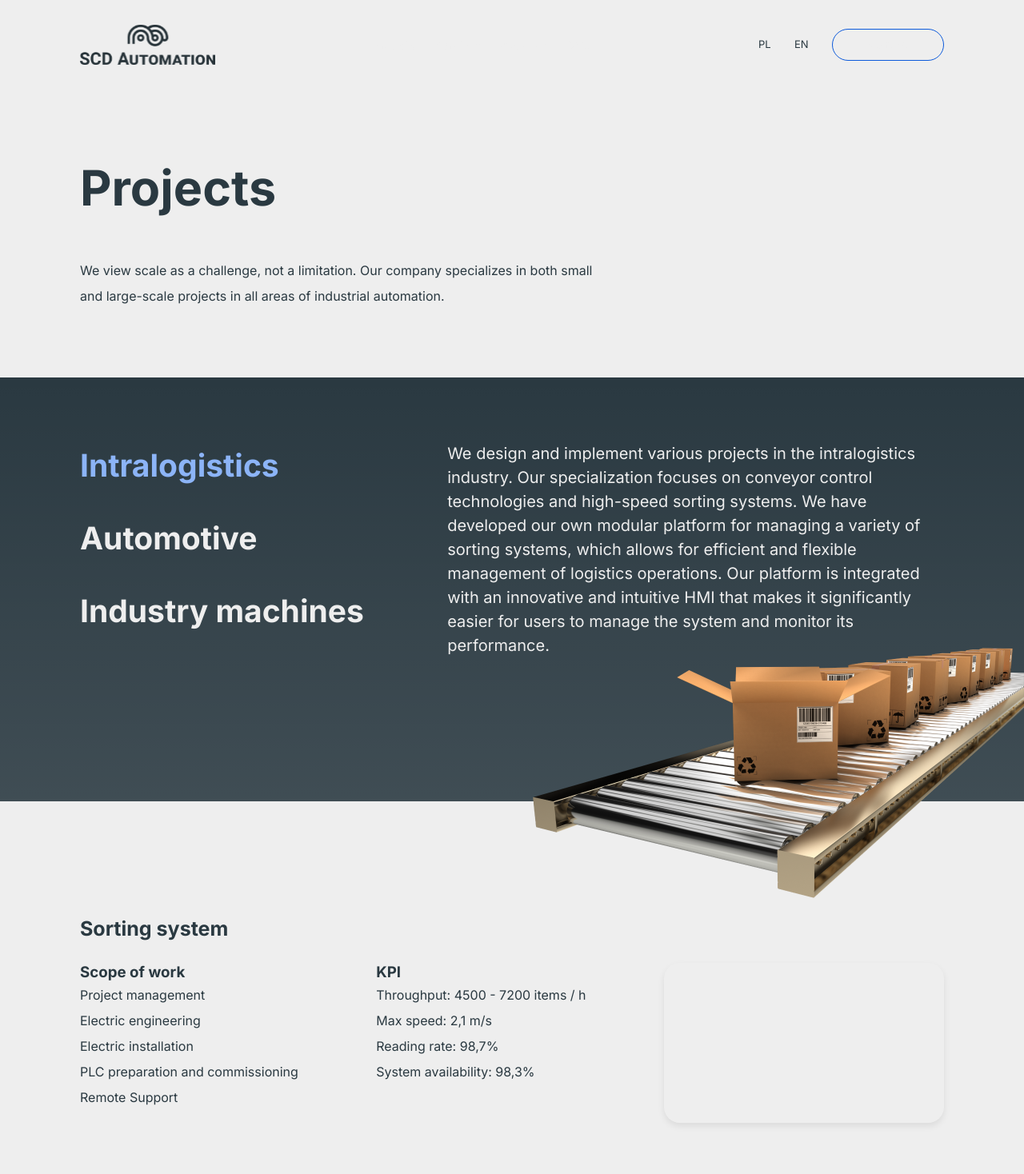
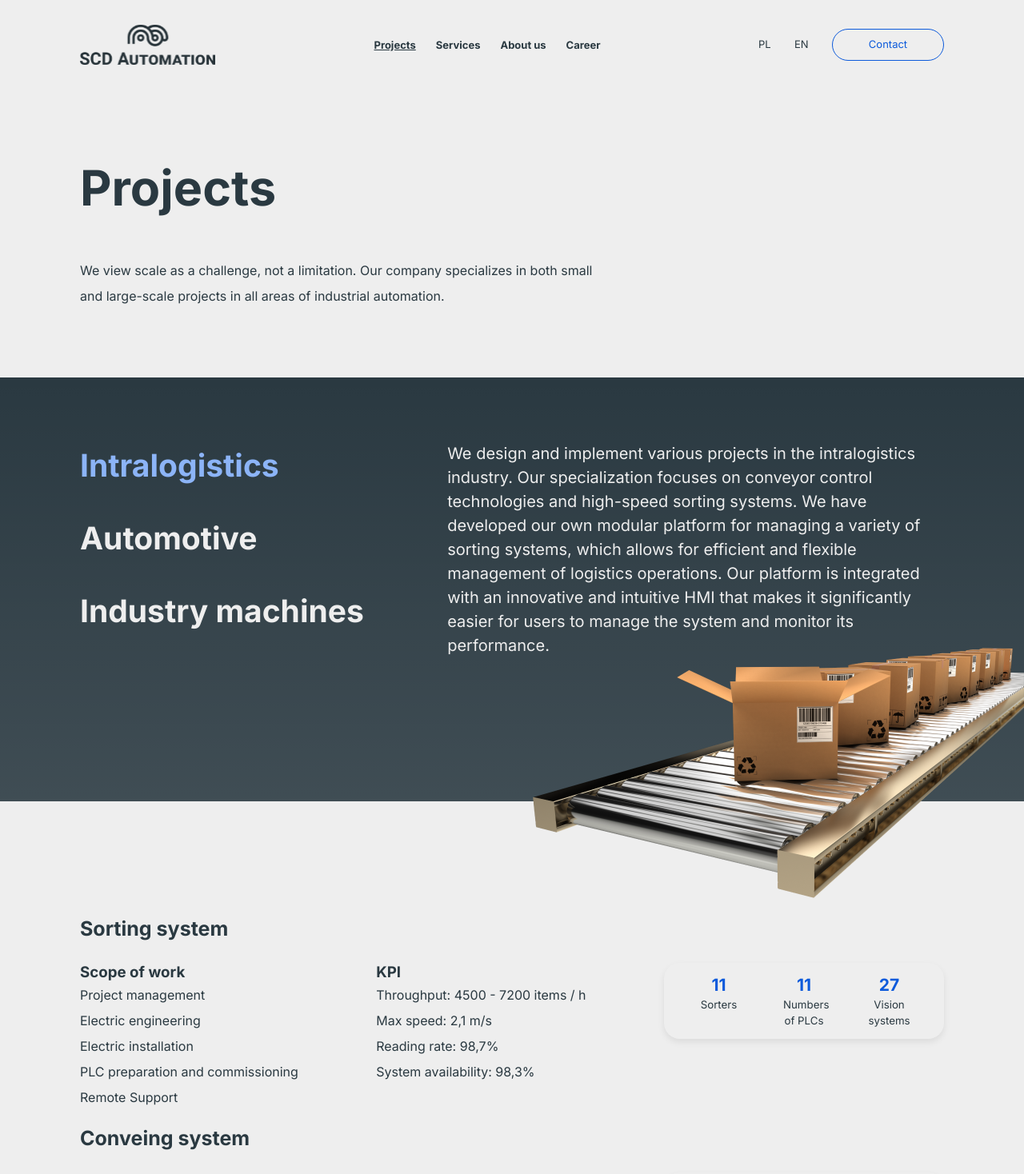
Before and after one commit to LisowskiJakub/scd-react, a React (Vite) app: page /Projects in a window 1280 px wide. Shown: the top 1468 px of the page at 80% size. Built offline with nearby package versions, Linux system fonts and the light colour scheme.

Commit message:
ADD: ProjectStats

```diff
--- a/src/components/AboutUs/Philosophy/Philosophy.jsx
+++ b/src/components/AboutUs/Philosophy/Philosophy.jsx
@@ -1,6 +1,6 @@
 import { Trans } from 'react-i18next'
 import css from "./Philosophy.module.css"
-import picture from "/hand.png"
+import picture from "/src/assets/img/hand.png"
 
 
 const PhilosophyItem = ({ transKey }) => (
--- a/src/components/OurServices/OurServicesItem.module.css
+++ b/src/components/OurServices/OurServicesItem.module.css
@@ -21,7 +21,7 @@
 }
 
 .title {
-    margin-top: 0px;
+    margin: 8px 0 16px;
 }
 
 .description {
--- a/src/components/ProjectsInfo/ProjectsInfo.jsx
+++ b/src/components/ProjectsInfo/ProjectsInfo.jsx
@@ -6,8 +6,8 @@ import { Intralogistics } from './Intralogistics/Intralogistics';
 import { Automotive } from './Automotive/Automotive';
 import { IndustryMachines } from './IndustryMachines/IndustryMachines';
 import { Stats } from './Stats/Stats';
-import jsonData from '../../locales/en/translation.json'
-const { projectsInfo } = jsonData
+
+
 
 export const ProjectsInfo = () => {
     const [page, setPage] = useState(Intralogistics)
@@ -47,7 +47,7 @@ export const ProjectsInfo = () => {
             </section >
             <section className={css.statSection}>
                 <div className={css.statWrapper}>
-                    <Stats stats={""} langKey={"projecstStats." + activePage + "." + activePage} />
+                    <Stats langKey={activePage} />
 
                 </div>
             </section>
--- a/src/components/ProjectsInfo/Stats/Stats.jsx
+++ b/src/components/ProjectsInfo/Stats/Stats.jsx
@@ -1,51 +1,77 @@
 import { Trans } from "react-i18next"
 import css from './Stats.module.css'
+import Data from '../../../locales/en/translation.json'
 
-
-
-
-
-const StatItem = ({ numbers, description }) => (
+const StatItem = ({ id, langKey, numb }) => (
 
     <div className={css.item}>
-        <p className={css.number}></p>
-        <p className={css.description}></p>
+        <p className={css.itemNumber}><Trans i18nKey={`projectsStats.${langKey}.${numb}.stats.${id}.number`}></Trans></p>
+        <p className={css.itemDescription}><Trans i18nKey={`projectsStats.${langKey}.${numb}.stats.${id}.description`}></Trans></p>
     </div>
+)
+const transformData = (inputData) => {
+    const transformedData = {};
 
-)
+    for (const category in inputData) {
+        if (inputData.hasOwnProperty(category)) {
+            transformedData[category] = Object.keys(inputData[category]).map(subcategory => {
+                return inputData[category][subcategory];
+            });
+        }
+    }
 
+    return transformedData;
+}
 
+function filterObjectByKey(obj, keyToFilter) {
+    if (typeof obj !== 'object' || obj === null) {
+        return {};
+    }
+    const filteredObject = {};
+    for (let key in obj) {
+        if (key === keyToFilter) {
+            filteredObject[key] = obj[key];
+        }
+    }
+    return filteredObject;
+}
 
-export const Stats = ({ stats, langKey }) => (
+export const Stats = ({ langKey }) => {
+    const projects = transformData(Data.projectsStats)
+    const project = (Object.values(filterObjectByKey(projects, langKey)))
+    console.log(project)
+    const arr = project[0]
+    return (
         <div className={css.stat}>
-
-        <h2 className={css.title}><Trans i18nKey={langKey + ".title"}></Trans></ h2>
+            <>
+                {arr.map((el) => (
+                    <>
+                        {console.log(el.id)}
+                        <h2 className={css.title}><Trans i18nKey={`projectsStats.${langKey}.${el.id}.title`}></Trans></ h2>
                         <div className={css.wrapper}>
-
                             <div className={css.scope}>
-                <h3><Trans i18nKey="projecstStats.scope"></Trans></h3>
+                                <h3><Trans i18nKey="scope"></Trans></h3>
                                 <p className={css.description}>
-                    <Trans i18nKey={langKey + ".scopeDescription"}></Trans>
+                                    <Trans i18nKey={`projectsStats.${langKey}.${el.id}.scopeDescription`}></Trans>
                                 </p>
                             </div>
-
                             <div className={css.kpi}>
-                <h3><Trans i18nKey="projecstStats.kpi"></Trans></h3>
+                                <h3><Trans i18nKey="kpi"></Trans></h3>
                                 <p className={css.description}>
-                    <Trans i18nKey={langKey + ".kpiDescryption"}></Trans>
+                                    <Trans i18nKey={`projectsStats.${langKey}.${el.id}.kpiDescryption`}></Trans>
                                 </p>
                             </div>
+                            <div className={css.numbers}>
+                                {Object.values(el.stats).map(({ number, description }, index,) => (
 
-            <div className={css.numbers}>
-                {/* {stats.map(e => (
-                    <StatItem />
-
-
-
-                ))} */}
+                                    < StatItem numb={el.id} langKey={langKey} key={index} id={index} />
+                                ))}
                             </div>
                         </div>
-
+                    </>
+                ))}
+            </>
         </div >
 
     )
+}
--- a/src/components/ProjectsInfo/Stats/Stats.module.css
+++ b/src/components/ProjectsInfo/Stats/Stats.module.css
@@ -44,9 +44,35 @@
 }
 
 .numbers {
+    display: flex;
+    flex-wrap: wrap;
+    justify-content: space-evenly;
     width: 350px;
-    min-height: 120px;
     border-radius: 20px;
     box-shadow: 0px 4px 8px 0px #00000014;
+    height: fit-content;
+}
+
+.item {
+    width: 76px;
+    padding: 12px;
+}
+
+
+
+.itemNumber {
+    color: var(--accent-color);
+    font-size: 21px;
+    font-weight: 700;
+    line-height: 31.17px;
+    text-align: center;
 
 }
+
+.itemDescription {
+
+    font-size: 13.3px;
+    font-weight: 400;
+    line-height: 19.95px;
+    text-align: center;
+}
--- a/src/components/WorldMap/WorldMap.module.css
+++ b/src/components/WorldMap/WorldMap.module.css
@@ -80,6 +80,10 @@
     box-shadow: 0px 20px 20px 0px #00000014;
 }
 
+.activePlace {
+    background-color: red;
+}
+
 .country {
     width: 104px;
 }
--- a/src/locales/en/translation.json
+++ b/src/locales/en/translation.json
@@ -97,85 +97,91 @@
             "description": "Our design process is based on an in-depth analysis of the customer's requirements and specifications, which allows us to precisely identify needs and deliver machines that are optimized for efficiency, performance and durability.<br/> Whether you need a machine for forming, packaging or material processing, our flexibility and professionalism ensure that we deliver a solution that perfectly meets your needs. "
         }
     },
-    "projecstStats": {
-        "title": "Sorting system",
-        "scope": "Scope of work",
-        "kpi": "KPI",
+    "scope": "Scope of work",
+    "kpi": "KPI",
+    "projectsStats": {
         "intralogistics": {
-            "intralogistics": {
+            "sorting": {
+                "id": "sorting",
                 "title": "Sorting system",
                 "scopeDescription": "Project management<br/>Electric engineering<br/>Electric installation<br/>PLC preparation and commissioning<br/>Remote Support",
                 "kpiDescryption": "Throughput: 4500 - 7200 items / h<br/>Max speed: 2,1 m/s<br/>Reading rate: 98,7%<br/>System availability: 98,3%",
                 "stats": {
-                    "1": {
+                    "0": {
                         "number": "11",
                         "description": "Sorters"
                     },
-                    "2": {
+                    "1": {
                         "number": "11",
                         "description": "Numbers of PLCs"
                     },
-                    "3": {
+                    "2": {
                         "number": "27",
                         "description": "Vision systems"
                     }
                 }
             },
             "conveying": {
+                "id": "conveying",
                 "title": "Conveing system",
                 "scopeDescription": "Project management<br/>Electric engineering<br/>Electric installation<br/>PLC preparation and commissioning<br/>Remote Support",
                 "kpiDescryption": "Throughput: 4500 - 7200 items / h<br/>Max speed: 2,1 m/s<br/>Reading rate: 98,7%<br/>System availability: 98,3%",
                 "stats": {
-                    "1": {
+                    "0": {
                         "number": ">3km",
                         "description": "Length"
                     },
-                    "2": {
+                    "1": {
                         "number": "4",
                         "description": "Numbers of PLCs"
                     },
-                    "3": {
+                    "2": {
                         "number": "3",
                         "description": "Carton closers"
                     },
-                    "4": {
+                    "3": {
                         "number": "2",
                         "description": "Weights machines"
                     },
-                    "5": {
+                    "4": {
                         "number": "2",
                         "description": "Labeling nachines"
                     },
-                    "6": {
+                    "5": {
                         "number": "21",
                         "description": "Barcode readers"
                     },
-                    "7": {
+                    "6": {
                         "number": "8",
                         "description": "Strapping machines"
+                    },
+                    "7": {
+                        "number": "",
+                        "description": ""
                     }
                 }
             }
         },
         "automotive": {
             "automotive": {
+                "id": "automotive",
                 "title": "Automotive",
                 "scopeDescription": "Project management<br/>Electric engineering<br/>Electric installation<br/>Virtual commissioning<br/>PLC preparation and commissioning<br/>Production Support",
                 "kpiDescryption": "Cycle time: 180 s<br/>System availability: 99,2%",
                 "stats": {
-                    "1": {
+                    "0": {
                         "number": "18",
                         "description": "Robots"
                     },
-                    "2": {
+                    "1": {
                         "number": "4",
                         "description": "Numbers of PLCs"
                     },
-                    "3": {
+                    "2": {
                         "number": "2",
                         "description": "QR code readers"
                     },
-                    "4": {
+                    "3": {
                         "number": "23",
                         "description": "Variants"
                     }
@@ -184,25 +190,18 @@
         },
         "industryMachines": {
             "industryMachines": {
+                "id": "industryMachines",
                 "title": "Industry machines",
                 "scopeDescription": "PLC preparation and commissioning<br/>Production Support",
                 "kpiDescryption": "Cycle time: 56 s<br/>System availability: 98,9%",
                 "stats": {
+                    "0": {
+                        "number": "7",
+                        "description": "Technologies"
+                    },
                     "1": {
-                        "number": "18",
-                        "description": "Robots"
-                    },
-                    "2": {
-                        "number": "4",
+                        "number": "3",
                         "description": "Numbers of PLCs"
-                    },
-                    "3": {
-                        "number": "2",
-                        "description": "QR code readers"
-                    },
-                    "4": {
-                        "number": "23",
-                        "description": "Variants"
                     }
                 }
             }
--- a/src/sass/_common.scss
+++ b/src/sass/_common.scss
@@ -25,6 +25,12 @@ ul {
 }
 
 a:link {
+    color: inherit;
+    text-decoration: none;
+}
+
+a:link:hover {
+    color: var(--accent-color);
     text-decoration: none;
 }
 
--- a/src/sass/_header.scss
+++ b/src/sass/_header.scss
@@ -57,7 +57,15 @@
 
 }
 
+a.side-menu__link {
+    color: var(--accent-color);
+    transition: color 0.25s ease-in-out, background-color 0.25s ease-in-out;
 
+    &:hover {
+        color: $second-font-color;
+        background-color: $accent-color;
+    }
+}
 
 .accent {
     display: flex;
--- a/src/sass/index.css
+++ b/src/sass/index.css
@@ -23,6 +23,12 @@ ul {
 }
 
 a:link {
+  color: inherit;
+  text-decoration: none;
+}
+
+a:link:hover {
+  color: var(--accent-color);
   text-decoration: none;
 }
 
@@ -102,6 +108,15 @@ a.project__link.active {
 .side-menu__link:hover {
   cursor: pointer;
   color: #0C5ADB;
+}
+
+a.side-menu__link {
+  color: var(--accent-color);
+  transition: color 0.25s ease-in-out, background-color 0.25s ease-in-out;
+}
+a.side-menu__link:hover {
+  color: #EEE;
+  background-color: #0C5ADB;
 }
 
 .accent {
@@ -274,6 +289,7 @@ a.project__link.active {
 }
 
 .footer {
+  max-width: 1080px;
   color: #EEE;
   background: linear-gradient(0deg, #2A3941, #2A3941), linear-gradient(180deg, rgba(255, 255, 255, 0.1) 0%, rgba(255, 255, 255, 0.06617) 100%);
   padding: 65px 0px 24px;
```
Also changed, not shown: src/components/WorldMap/WorldMap.jsx (+25 -10 lines), src/assets/img/hand.png (added), 1 other file (tests, documents, lock files or other folders). Lines whose indentation alone changed are shown as unchanged.
